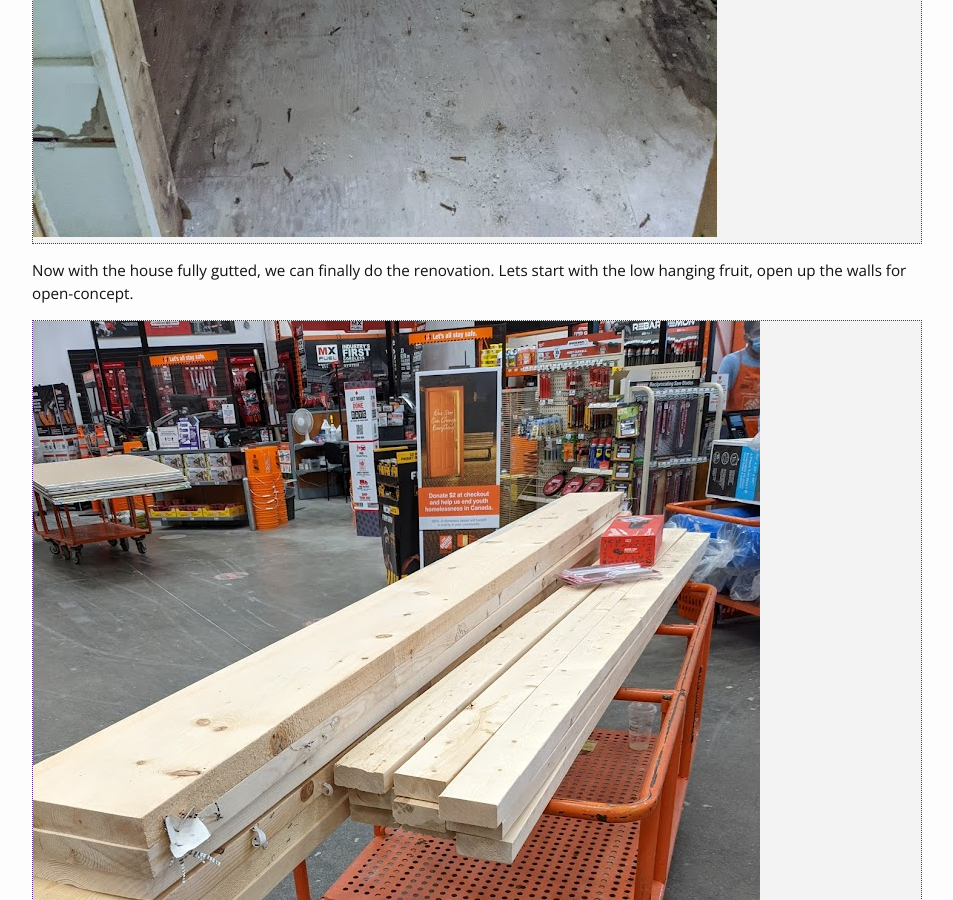
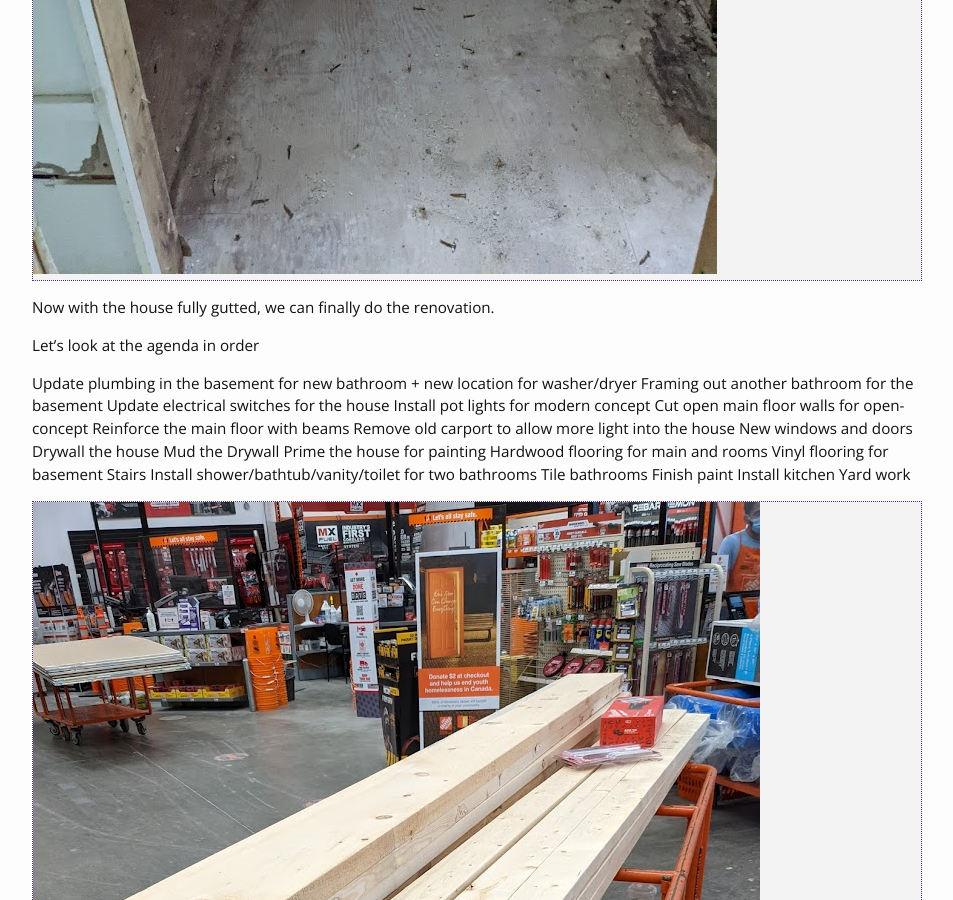
Before and after one commit to Zjtep/Zjtep.github.io, a Jekyll site: the page built from _posts/2021-01-10-house_reno.markdown, in a window 1280 px wide and 900 px high, scrolled down 33555 px. Shown: the whole window, without its empty margins (163-1116 px from the left). Built offline with Jekyll 4.4.1, drawn with Linux system fonts in a browser that asks for light colours; some of the changed text lies outside the part shown.

Commit message:
wrote more shit

```diff
--- a/_posts/2021-01-10-house_reno.markdown
+++ b/_posts/2021-01-10-house_reno.markdown
@@ -74,27 +74,51 @@ Needless to say, I had my work cut out for me. This place was disgusting. The fi
 
 {% include image.html url="/images/house_26.jpg" caption="" width=900 align="center" %}
 
-Once the garbage was out, We needed to do demolition on the whole house. I have already decided on a full gut rebuild to modernized the house
+Once I have gotten a full look at the house after the cleanup, I decided the best course of action would be to take the house to the twentieth century. Let's get started on the demolition!
 
 {% include image.html url="/images/house_27.jpg" caption="Bye bye kitchen" width=900 align="center" %}
 
 {% include image.html url="/images/house_30.jpg" caption="Demo that weirdly placed washroom." width=900 align="center" %}
 
-{% include image.html url="/images/house_31.jpg" caption="Lets knock down some walls" width=900 align="center" %}
+{% include image.html url="/images/house_31.jpg" caption="Remove damaged drywall" width=900 align="center" %}
 
 {% include image.html url="/images/house_32.jpg" caption="Flooring gone" width=900 align="center" %}
 
 {% include image.html url="/images/house_33.jpg" caption="" width=900 align="center" %}
 
-{% include image.html url="/images/house_34.jpg" caption="" width=900 align="center" %}
+{% include image.html url="/images/house_34.jpg" caption="Stripped down to the framing." width=900 align="center" %}
 
-{% include image.html url="/images/house_35.jpg" caption="We need to tear down these walls for a more open concept." width=900 align="center" %}
+{% include image.html url="/images/house_35.jpg" caption="I really hated the compartmental design of the house. These walls next to the stairs needed to go to connect the living room with kitchen." width=900 align="center" %}
 
-{% include image.html url="/images/house_36.jpg" caption="" width=900 align="center" %}
+{% include image.html url="/images/house_36.jpg" caption="Upstairs Bathroom" width=900 align="center" %}
 
 {% include image.html url="/images/house_38.jpg" caption="" width=900 align="center" %}
 
-Now with the house fully gutted, we can finally do the renovation. Lets start with the low hanging fruit, open up the walls for open-concept.
+Now with the house fully gutted, we can finally do the renovation.
+
+Let's look at the agenda in order
+
+Update plumbing in the basement for new bathroom + new location for washer/dryer
+Framing out another bathroom for the basement
+Update electrical switches for the house
+Install pot lights for modern concept
+Cut open main floor walls for open-concept
+Reinforce the main floor with beams
+Remove old carport to allow more light into the house
+New windows and doors
+Drywall the house
+Mud the Drywall
+Prime the house for painting
+Hardwood flooring for main and rooms
+Vinyl flooring for basement
+Stairs
+Install shower/bathtub/vanity/toilet  for two bathrooms
+Tile bathrooms
+Finish paint
+Install kitchen
+Yard work
+
+
 
 {% include image.html url="/images/house_39.jpg" caption="wood prices :(" width=900 align="center" %}
 
```
Also changed, not shown: images/house_22.jpg.
